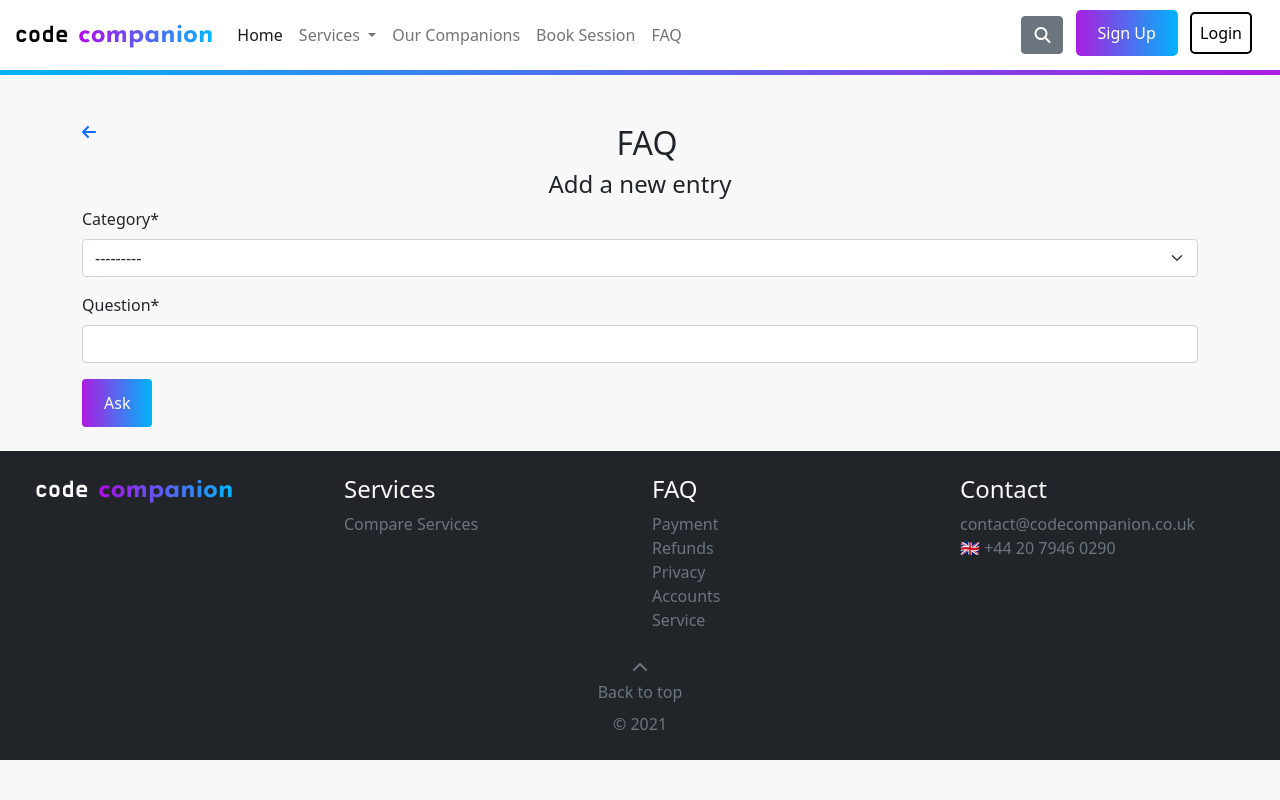
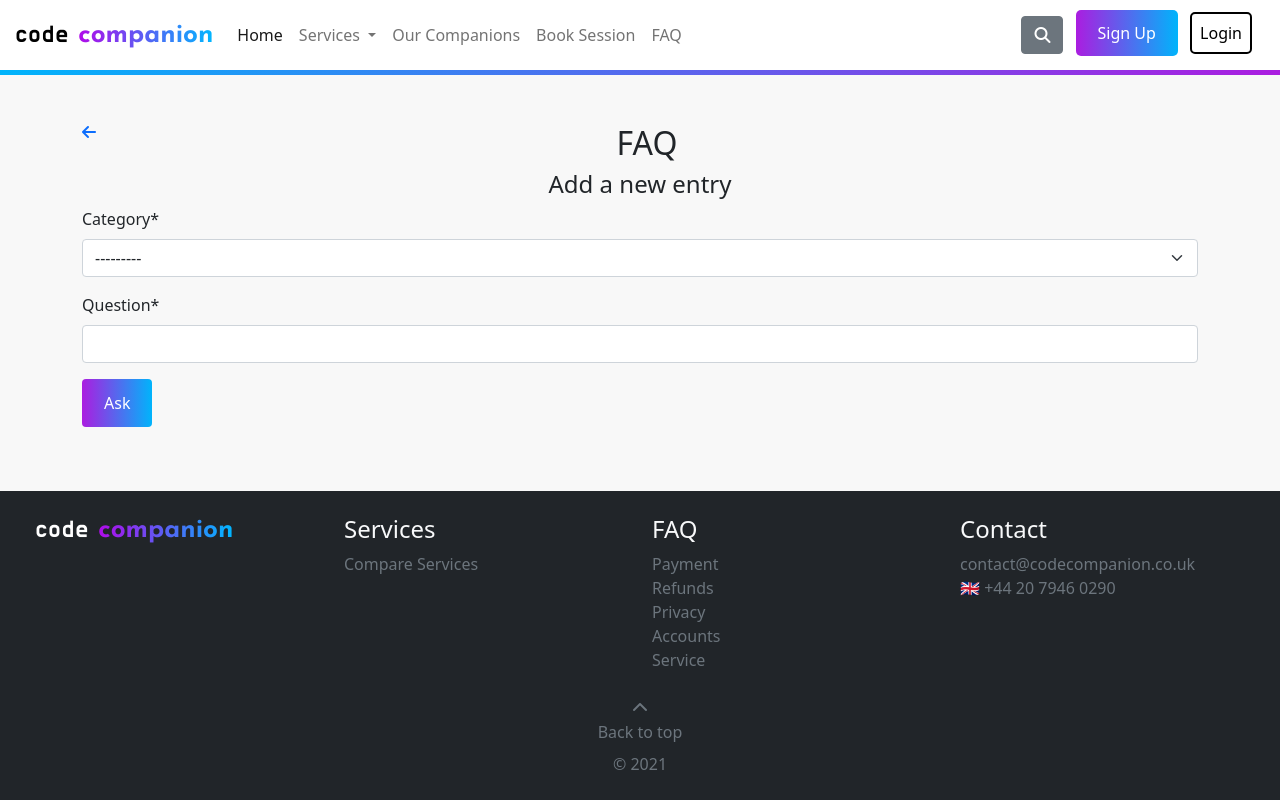
Before and after one commit to rbsam176/ms4-codecompanion, a Django app: page /faq/add/ in a window 1280 px wide. Run offline with Django 3.2, Linux system fonts and the light colour scheme; data that the repository does not hold is empty; some libraries are stand-ins or nearby versions.

Commit message:
fixed footer to bottom regardless of height of body

```diff
--- a/faq/views.py
+++ b/faq/views.py
@@ -41,7 +41,10 @@ def add_faq(request, header_id=None):
 	if request.method == 'POST':
 		if faq_form.is_valid():
 			faq_form.save()
-			messages.success(request, 'Added FAQ entry')
+			if request.user.is_superuser:
+				messages.success(request, 'Added FAQ entry')
+			else:
+				messages.success(request, 'Submitted question for approval')
 
 	context = {
 		'faq_form': faq_form
--- a/static/css/base.css
+++ b/static/css/base.css
@@ -1,5 +1,12 @@
 body {
     background-color: #f8f8f8;
+    display: flex;
+    min-height: 100vh;
+    flex-direction: column;
+}
+
+main {
+    flex: 1;
 }
 
 header {
--- a/templates/base.html
+++ b/templates/base.html
@@ -134,8 +134,10 @@
     {% block page_header %}
     {% endblock %}
 
-    {% block content %}
-    {% endblock %}
+    <main>
+      {% block content %}
+      {% endblock %}
+    </main>
 
     <footer class="container-fluid">
       <div class="row bg-dark mt-4 px-4">
```
